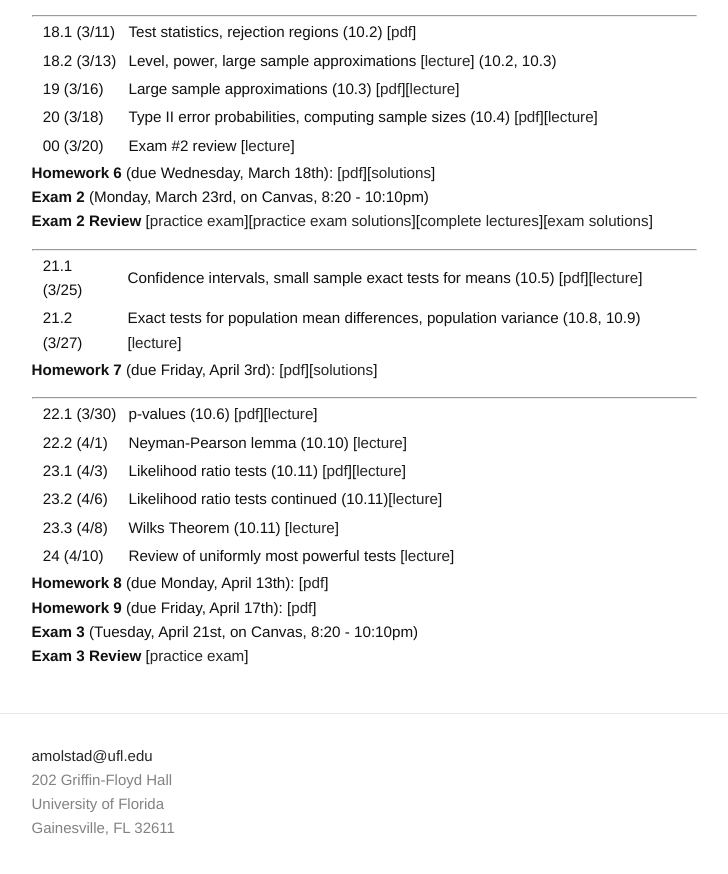
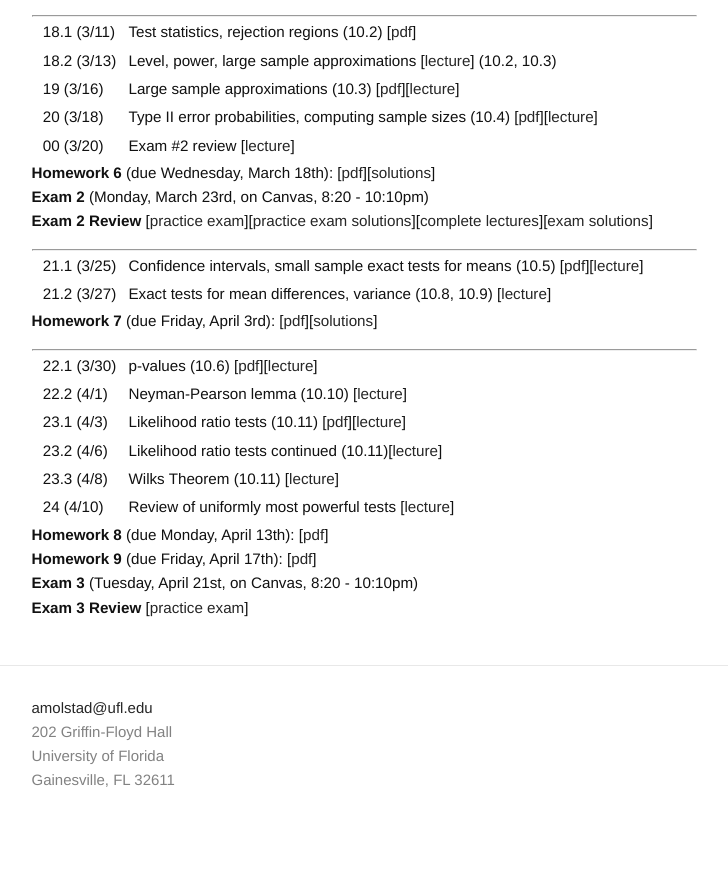
Before and after one commit to ajmolstad/ajmolstad.github.io, a Jekyll site: the page built from S20_STA4322.md, in a window 1280 px wide and 900 px high, scrolled down 1186 px. Shown: the top 874 px of the window, without its empty margins (276-1004 px from the left). Built offline with Jekyll 4.4.1, drawn with Linux system fonts in a browser that asks for light colours; after the commit the page ends 2038 px from its top, so only the background shows below that.

Commit message:
Update S20_STA4322.md

```diff
--- a/S20_STA4322.md
+++ b/S20_STA4322.md
@@ -78,7 +78,7 @@ Note that you must be logged into your UFL eLearning account to access course no
 ---------------
 
 || 21.1 (3/25) || Confidence intervals, small sample exact tests for means (10.5) [[pdf](https://ufl.instructure.com/courses/394927/files/48963254/download?wrap=1)][[lecture](https://ufl.instructure.com/courses/394927/files/49001108/download?wrap=1)] ||
-|| 21.2 (3/27) || Exact tests for population mean differences, population variance  (10.8, 10.9) [[lecture](https://ufl.instructure.com/courses/394927/files/49206237/download?wrap=1)]  ||
+|| 21.2 (3/27) || Exact tests for mean differences, variance  (10.8, 10.9) [[lecture](https://ufl.instructure.com/courses/394927/files/49206237/download?wrap=1)]  ||
 
 **Homework 7** (due Friday, April 3rd): [[pdf](/docs/STA4322_S20_Homework7.pdf)][[solutions](https://ufl.instructure.com/courses/394927/files/49278631/download?wrap=1)]
 
```
